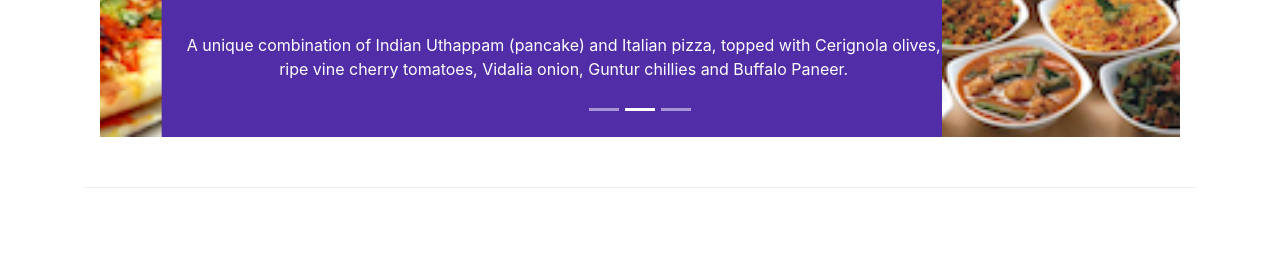
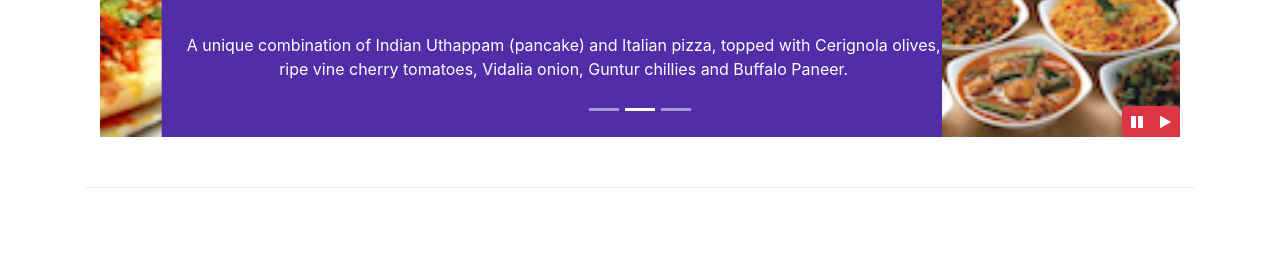
Before and after one commit to jainmeet23/git-test, a website: page index.html in a window 1280 px wide. Shown: the part 547-800 px from the top of the page. Drawn offline with nearby package versions, Linux system fonts and the light colour scheme.

Commit message:
bootstarp jquery pause and resume

```diff
--- a/css/styles.css
+++ b/css/styles.css
@@ -79,3 +79,9 @@ body{
     text-align: center;
    bottom:50px;
 }
+
+#carouselButton{
+    right:0px;
+    position: absolute;
+    bottom: 0px;
+}
--- a/index.html
+++ b/index.html
@@ -202,6 +202,14 @@
                         <a class="carousel-control-next" href="#mycarousel" role="button" data-slide="next">
                             <span class="carousel-control-next-icon"></span>
                         </a>
+                        <div class="btn-group" id="carouselButton">
+                            <button title="Pause" class="btn btn-danger btn-sm" id="carousel-pause">
+                                <span class="fa fa-pause"></span>
+                            </button>
+                            <button title="Resume" class="btn btn-danger btn-sm" id="carousel-play">
+                                <span class="fa fa-play"></span>
+                            </button>
+                        </div>
                     </div>
                 </div>
             </div>
@@ -355,7 +363,17 @@
     <script src="node_modules/jquery/dist/jquery.slim.min.js"></script>
     <script src="node_modules/popper.js/dist/umd/popper.min.js"></script>
     <script src="node_modules/bootstrap/dist/js/bootstrap.min.js"></script>
-
+    <script>
+        $(document).ready(function(){
+            $('#mycarousel').carousel({interval:2000});
+            $('#carousel-pause').click(function(){
+                $('#mycarousel').carousel('pause');
+            });
+            $('#carousel-play').click(function(){
+                $('#mycarousel').carousel('cycle');
+            });
+        });
+    </script>
 </body>
 
 </html>
```
